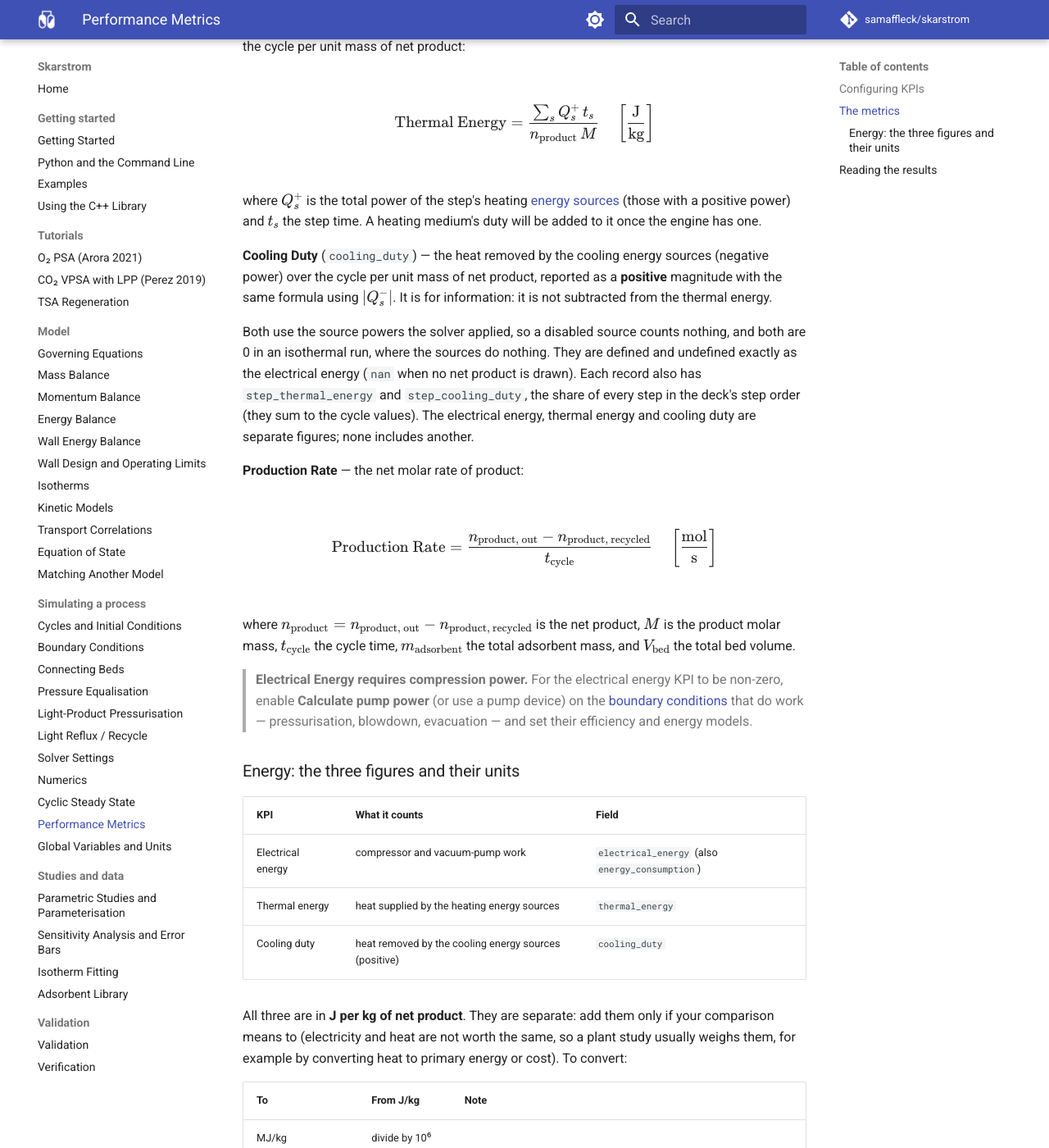
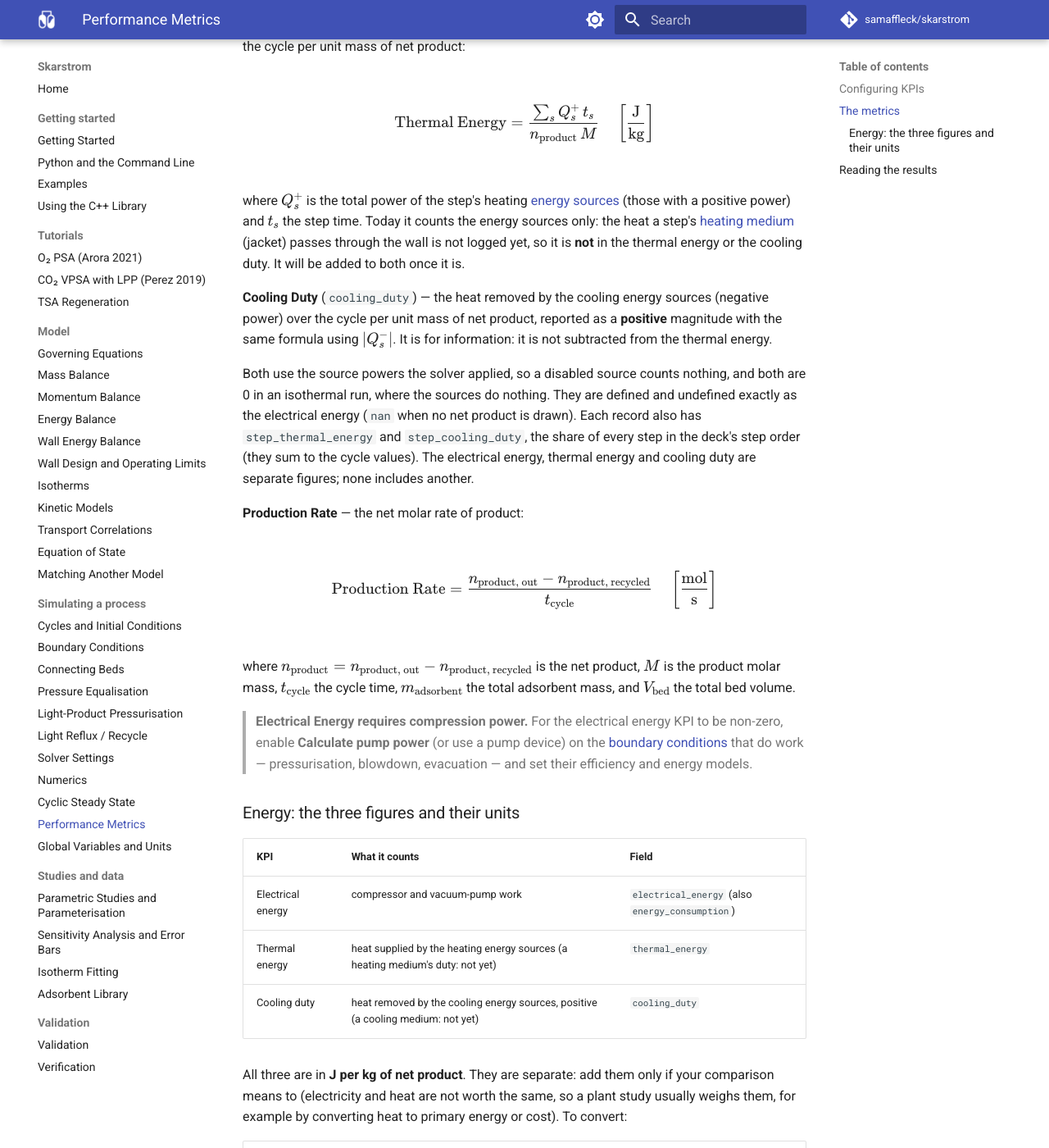
Before and after one commit to samaffleck/skarstrom, an MkDocs documentation site: the page built from docs/performance-metrics.md, in a window 1280 px wide and 1400 px high, scrolled down 2455 px. Shown: the whole window at 82% size. Built offline with MkDocs 1.6.1 and Material for MkDocs 9.7.7, drawn with Linux system fonts in a browser that asks for light colours; comment, search, counter and statistics services are not loaded.

Commit message:
Say that the thermal energy does not include a heating medium yet
Co-Authored-By: Claude Opus 5.5 <noreply@anthropic.com>
Claude-Session: https://claude.ai/code/session_01LRbL7W4yoafUofssNPtywr
Signed-off-by: Claude <noreply@anthropic.com>

```diff
--- a/docs/performance-metrics.md
+++ b/docs/performance-metrics.md
@@ -65,7 +65,7 @@ $$
 \text{Thermal Energy} = \frac{\sum_{s} Q^{+}_{s}\thinspace t_s}{n_{\text{product}}\thinspace M} \quad \left[\frac{\text{J}}{\text{kg}}\right]
 $$
 
-where $Q^{+}_{s}$ is the total power of the step's heating [energy sources](energy-balance.md#energy-source-heating-cooling) (those with a positive power) and $t_s$ the step time. A heating medium's duty will be added to it once the engine has one.
+where $Q^{+}_{s}$ is the total power of the step's heating [energy sources](energy-balance.md#energy-source-heating-cooling) (those with a positive power) and $t_s$ the step time. Today it counts the energy sources only: the heat a step's [heating medium](wall-energy-balance.md#heating-medium-jacket) (jacket) passes through the wall is not logged yet, so it is **not** in the thermal energy or the cooling duty. It will be added to both once it is.
 
 **Cooling Duty** (`cooling_duty`) — the heat removed by the cooling energy sources (negative power) over the cycle per unit mass of net product, reported as a **positive** magnitude with the same formula using $|Q^{-}_{s}|$. It is for information: it is not subtracted from the thermal energy.
 
@@ -86,8 +86,8 @@ where $n_{\text{product}} = n_{\text{product, out}} - n_{\text{product, recycled
 | KPI | What it counts | Field |
 |---|---|---|
 | Electrical energy | compressor and vacuum-pump work | `electrical_energy` (also `energy_consumption`) |
-| Thermal energy | heat supplied by the heating energy sources | `thermal_energy` |
-| Cooling duty | heat removed by the cooling energy sources (positive) | `cooling_duty` |
+| Thermal energy | heat supplied by the heating energy sources (a heating medium's duty: not yet) | `thermal_energy` |
+| Cooling duty | heat removed by the cooling energy sources, positive (a cooling medium: not yet) | `cooling_duty` |
 
 All three are in **J per kg of net product**. They are separate: add them only if your comparison means to (electricity and heat are not worth the same, so a plant study usually weighs them, for example by converting heat to primary energy or cost). To convert:
 
```
Also changed, not shown: changelog.d/energy-kpi-tests-docs.md (+3 -1 lines), docs/tsa-regeneration.md (+1 -1 lines).
